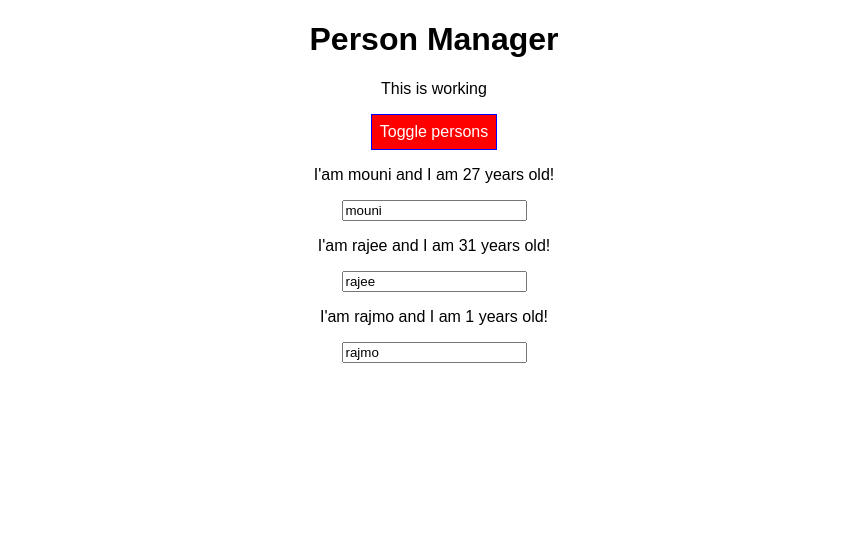
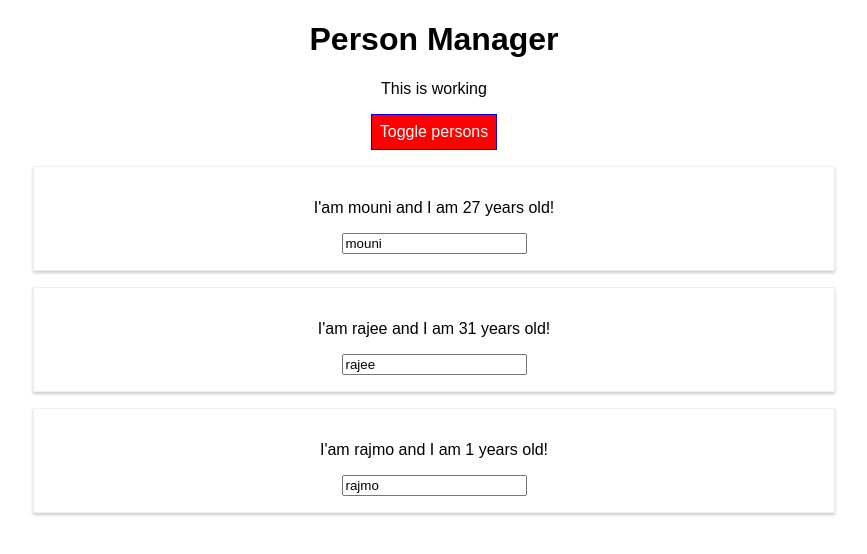
Before and after one commit to Mkalluri92/React, a React app in the folder react_complete-guide/: page / in a window 1280 px wide. Both pictures are taken after a click on the button "Toggle persons". Shown: the top 554 px of the page, without its empty margins (206-1073 px from the left). Built offline with nearby package versions, Linux system fonts and the light colour scheme.

Commit message:
component life cycle hooks

```diff
--- a/react_complete-guide/src/components/Cockpit/Cockpit.js
+++ b/react_complete-guide/src/components/Cockpit/Cockpit.js
@@ -1,4 +1,4 @@
-import React from 'react';
+import React, { useEffect } from 'react';
 import classes from './Cockpit.css';
 
 const cockpit = (props) => {
--- a/react_complete-guide/src/components/Persons/Person/Person.js
+++ b/react_complete-guide/src/components/Persons/Person/Person.js
@@ -1,23 +1,24 @@
-import React from 'react';
-//import styled from 'styled-components';
+import React, { Component } from 'react';
 import classes from './Person.css';
 
 
-//here no need of importing component as we rae not using any class which extends component
-
-
-const Person = (props) => {
-
-  return (
-    <div className= "classes.Person">
-      <p onClick= {props.click} >I'am {props.name} and I am {props.age} years old!</p>
-      <p>{props.children}</p>
-      <input type='text' onChange= {props.changed} value= {props.name}></input>
-      </div>
-
-  )
+class Person extends Component {
+  render(){
+    console.log('[person.js] rendering');
+      return (
+          <div className= {classes.Person}>
+          <p onClick= {this.props.click} >
+            I'am {this.props.name} and I am {this.props.age} years old!
+          </p>
+          <p>{this.props.children}</p>
+          <input
+            type='text'
+            onChange= {this.props.changed}
+            value= {this.props.name}>
+          </input>
+          </div>
+      )
+  }
 }
 
-//this jsx //meed to compile into React.createElement so need to import React
-
 export default Person;
--- a/react_complete-guide/src/components/Persons/Persons.js
+++ b/react_complete-guide/src/components/Persons/Persons.js
@@ -1,15 +1,47 @@
-import React from 'react';
+import React, { Component } from 'react';
 import Person from './Person/Person';
 
 
-const Persons = (props) => props.persons.map((eachPerson, index) => {
-        return <Person
-            click={() => props.clicked(index)}
-            name={eachPerson.name}
-            age={eachPerson.age}
-            key={eachPerson.id}
-            changed={(event) => props.changed(event, eachPerson.id)}/>
-        });
+class Persons extends Component  {
+
+    /*
+    static getDerivedStateFromProps (props, state) {
+        console.log('[persons.js] getDerviedStateFromProps');
+        return state;
+    }
+    */
+
+    componentDidMount() {
+        console.log('Persons.js] componentDidMount');
+    }
+
+    shouldComponentUpdate(nextProps, nextState) {
+        console.log('[persons.js] shouldComponentUpdate');
+        return true
+    }
 
 
+    getSnapshotBeforeUpdate(prevProps, prevState) {
+        console.log('[persons.js] getSnapshotBefpreUpdate');
+        return { message: 'snapshot' };
+    }
+
+    componentDidUpdate(prevProps, prevState, snapshot) {
+        console.log('[persons.js] componentDidUpdate');
+        console.log(snapshot);
+    }
+    render() {
+        console.log('[persons.js] rendering....');
+        return (this.props.persons.map((eachPerson, index) => { return (
+                <Person click={() => this.props.clicked(index)}
+                name={eachPerson.name}
+                age={eachPerson.age}
+                key={eachPerson.id}
+                changed=
+                    {(event) => this.props.changed(event, eachPerson.id)}/>
+                )}
+        ))
+    }
+}
+
 export default Persons;
--- a/react_complete-guide/src/containers/App.js
+++ b/react_complete-guide/src/containers/App.js
@@ -6,6 +6,12 @@ import Cockpit from '../components/Cockpit/Cockpit';
 
 
 class App extends Component {
+  constructor(props){
+    super(props);
+    console.log('[App.js] constructor');
+    //in previous js we need to intialise the state here in constructor
+    //as result of modern js we need do as below outsode the construtor
+  }
   state = {
     person: [
       {id: 'as', name: 'mouni', age: 27},
@@ -16,6 +22,36 @@ class App extends Component {
     showPersons: false
   };
 
+
+
+
+  static  getDerivedStateFromProps(props, state) {
+    console.log('[App.js] getDeviedStateFromProps', props);
+    return state;
+  }
+
+
+ /*
+  componentWillMount() {
+    console.log('[App.js] component will mount');
+  }
+  */
+
+
+  componentDidMount() {
+    console.log('[App.js] component did mount');
+  }
+
+  shouldComponentUpdate(nextProps, nextState) {
+    console.log('[App.js] shouldComponentUpdate');
+    return true;
+  }
+
+  componentDidUpdate() {
+    console.log('[App.js] componentDidUpdate');
+  }
+
+
   togglePersonsHandler = () => {
     const doesShow = this.state.showPersons
     this.setState({
@@ -24,8 +60,6 @@ class App extends Component {
   }
 
   deletePersonHandler = personIndex => {
-    //debugger
-    //const persons = this.state.person.slice();
     const persons = [...this.state.person]
     persons.splice(personIndex, 1);
     this.setState({person: persons})
@@ -49,19 +83,16 @@ class App extends Component {
 
   render() {
 
+     console.log('[App.js] render');
 
     let persons = null;
 
     if(this.state.showPersons) {
-      persons = (
-          <Persons
+      persons = <Persons
             clicked={this.deletePersonHandler}
             changed={this.nameChangeHandler}
-            persons={this.state.person}/>
-      );
+            persons={this.state.person}/>;
     }
-
-
 
     return (
         <div className={classes.App}>
@@ -73,9 +104,7 @@ class App extends Component {
           </Cockpit>
           {persons}
         </div>
-
-
-    )
+      )
   };
 }
 
```
